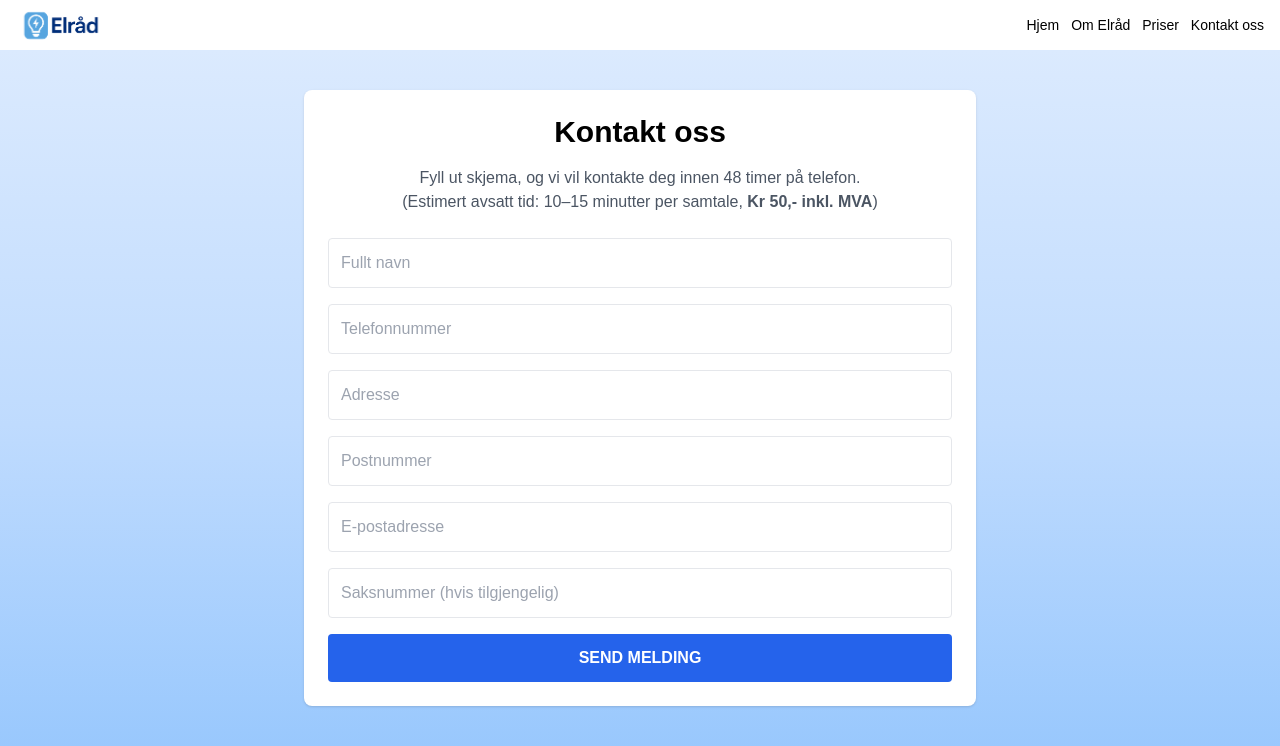
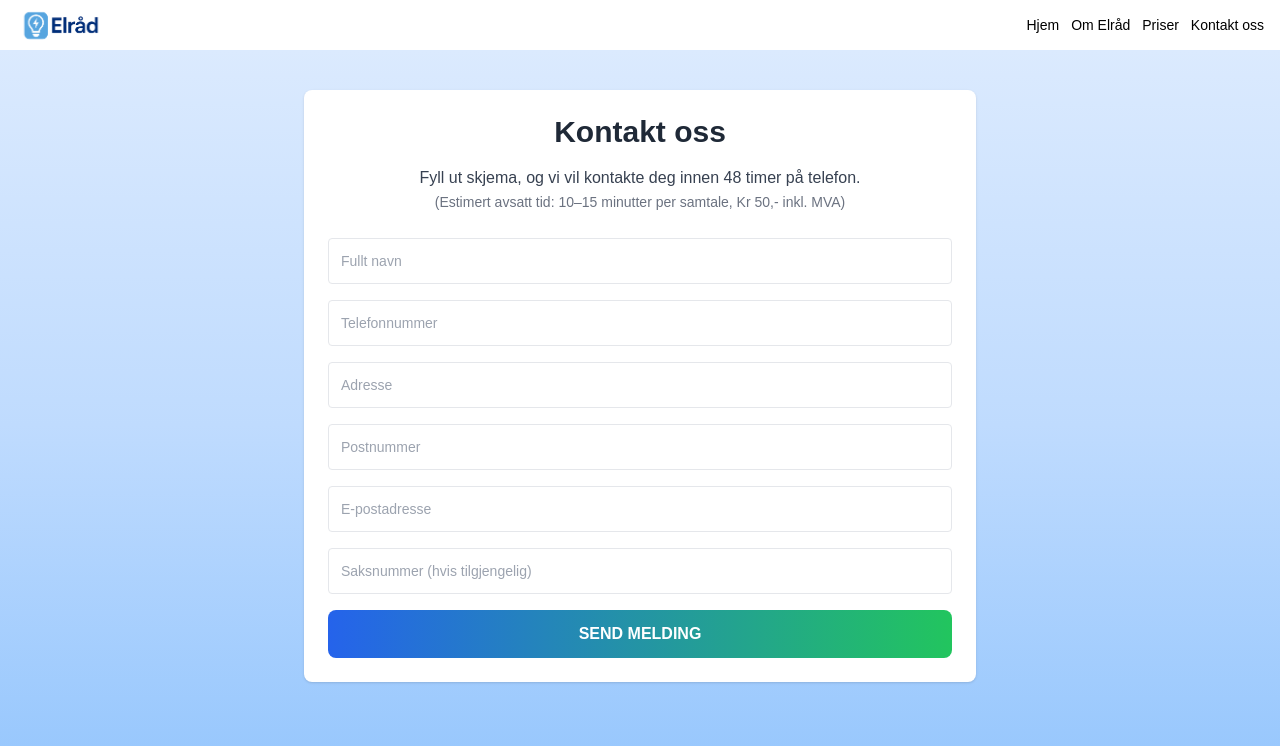
Before and after one commit to elpreben/elraad-v63, a Next.js app: page /kontakt in a window 1280 px wide. Shown: the top 746 px of the page. Built offline with nearby package versions, Linux system fonts and the light colour scheme.

Commit message:
Update kontakt.js

```diff
--- a/pages/kontakt.js
+++ b/pages/kontakt.js
@@ -4,7 +4,7 @@ import Layout from '../components/Layout';
 export default function KontaktOss() {
   const [saknummer, setSaknummer] = useState('');
 
-  // Autofyll saksnummer fra URL hvis det finnes (?saknummer=123)
+  // Autofyll saksnummer fra URL (?saknummer=123)
   useEffect(() => {
     const params = new URLSearchParams(window.location.search);
     const sn = params.get('saknummer');
@@ -19,7 +19,6 @@ export default function KontaktOss() {
     const adresse = e.target.adresse.value;
     const postnummer = e.target.postnummer.value;
     const email = e.target.email.value;
-    const melding = e.target.melding?.value || '';
 
     try {
       const response = await fetch('/api/contact', {
@@ -32,7 +31,6 @@ export default function KontaktOss() {
           postnummer,
           email,
           saknummer,
-          melding,
         }),
       });
 
@@ -52,45 +50,55 @@ export default function KontaktOss() {
   return (
     <Layout>
       <div className="max-w-2xl mx-auto bg-white p-6 shadow rounded-lg mt-6">
-        <h1 className="text-3xl font-bold mb-4 text-center">Kontakt oss</h1>
-        <p className="text-center text-gray-600 mb-6">
-          Fyll ut skjema, og vi vil kontakte deg innen 48 timer på telefon.<br />
-          (Estimert avsatt tid: 10–15 minutter per samtale, <strong>Kr 50,- inkl. MVA</strong>)
+        {/* Overskrift */}
+        <h1 className="text-3xl font-bold mb-4 text-center text-gray-800">
+          Kontakt oss
+        </h1>
+
+        {/* Info tekst */}
+        <p className="text-center text-gray-700 text-base mb-6">
+          Fyll ut skjema, og vi vil kontakte deg innen 48 timer på telefon.
+          <br />
+          <span className="text-sm text-gray-500">
+            (Estimert avsatt tid: 10–15 minutter per samtale, Kr 50,- inkl. MVA)
+          </span>
         </p>
+
+        {/* Skjema */}
         <form onSubmit={handleSubmit} className="space-y-4">
           <input
             type="text"
             name="fulltnavn"
             placeholder="Fullt navn"
-            className="w-full border p-3 rounded"
+            className="w-full border p-3 rounded text-sm"
             required
           />
           <input
             type="text"
             name="telefonnummer"
             placeholder="Telefonnummer"
-            className="w-full border p-3 rounded"
+            className="w-full border p-3 rounded text-sm"
             required
           />
           <input
             type="text"
             name="adresse"
             placeholder="Adresse"
-            className="w-full border p-3 rounded"
+            className="w-full border p-3 rounded text-sm"
             required
           />
           <input
             type="text"
             name="postnummer"
             placeholder="Postnummer"
-            className="w-full border p-3 rounded"
+            className="w-full border p-3 rounded text-sm"
             required
           />
           <input
             type="email"
             name="email"
             placeholder="E-postadresse"
-            className="w-full border p-3 rounded"
+            className="w-full border p-3 rounded text-sm"
             required
           />
           <input
@@ -99,11 +107,12 @@ export default function KontaktOss() {
             value={saknummer}
             onChange={(e) => setSaknummer(e.target.value)}
             placeholder="Saksnummer (hvis tilgjengelig)"
-            className="w-full border p-3 rounded"
+            className="w-full border p-3 rounded text-sm"
           />
+
           <button
             type="submit"
-            className="bg-blue-600 text-white px-4 py-3 rounded font-bold w-full"
+            className="w-full bg-gradient-to-r from-blue-600 to-green-500 text-white font-bold py-3 rounded-lg text-md mt-2"
           >
             SEND MELDING
           </button>
```
